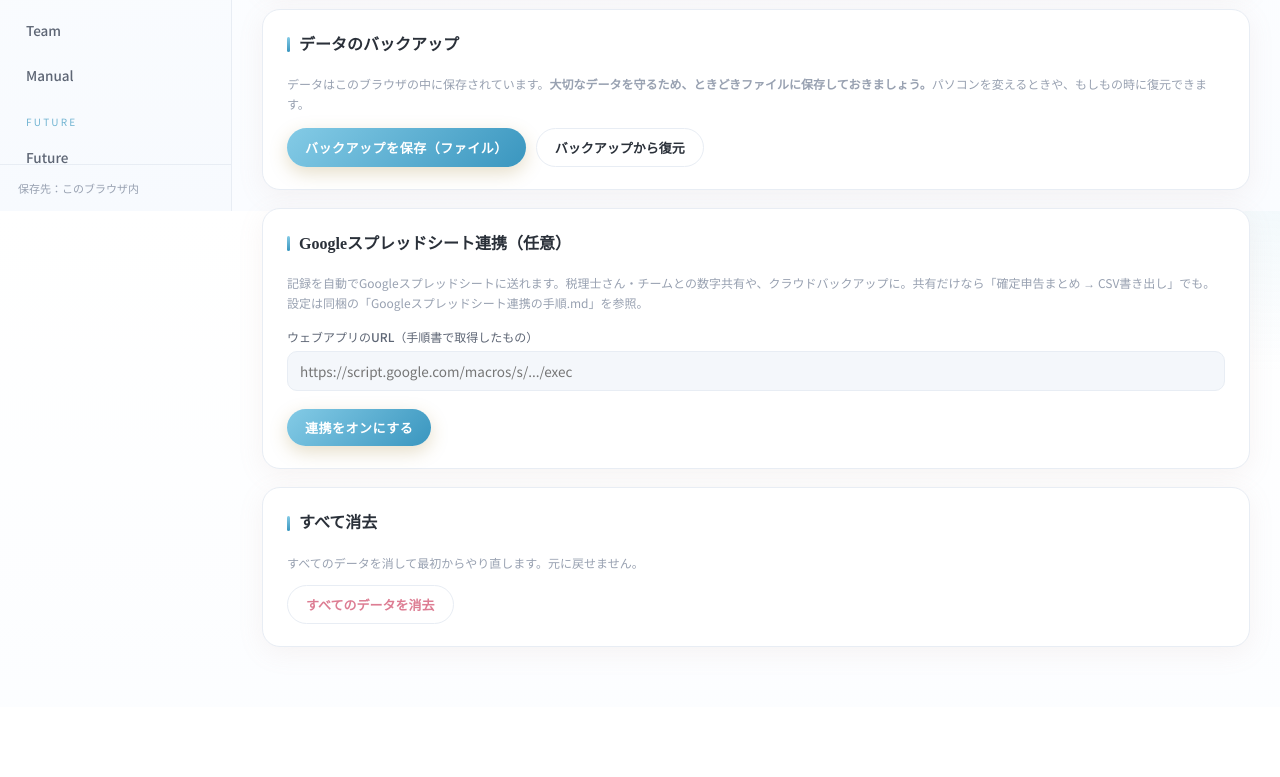
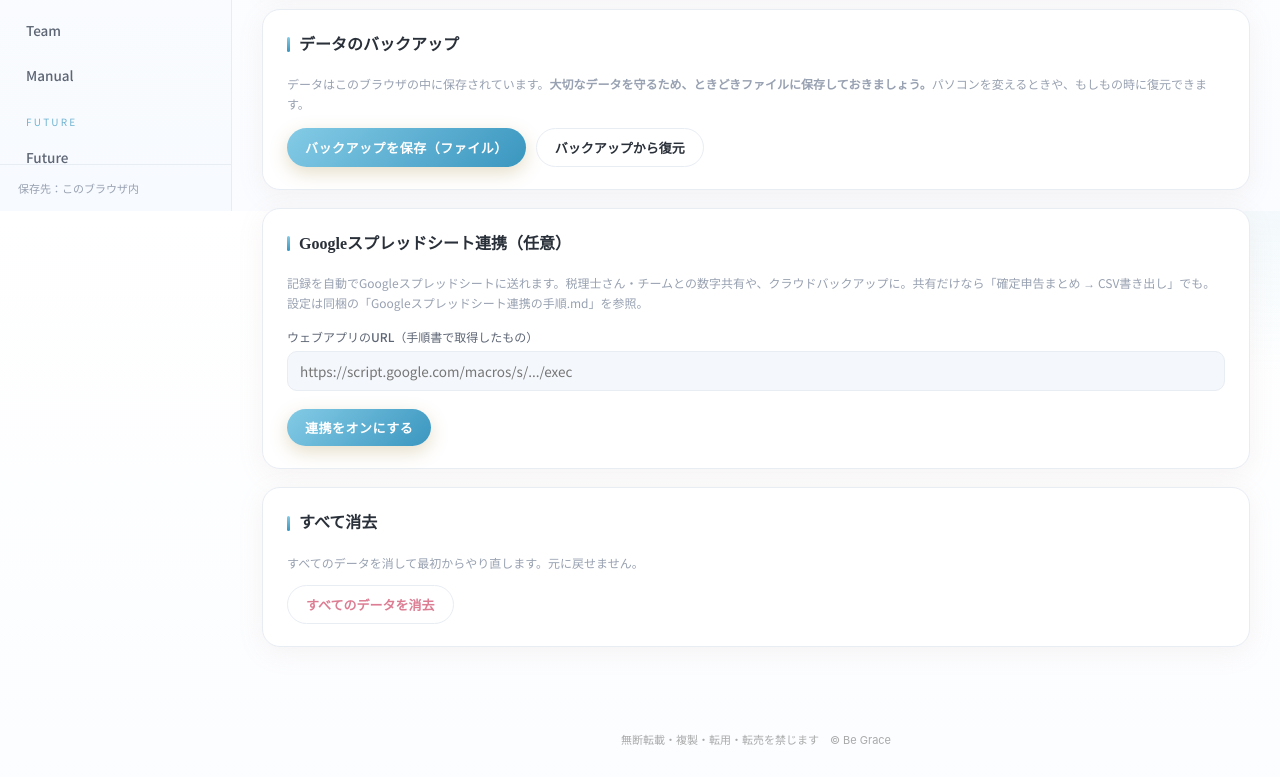
Before and after one commit to begracenao-alt/ceohub, a plain HTML site: page index.html in a window 1280 px wide. Shown: the part 589-1366 px from the top of the page. Before the commit the page ends 1296 px from the top, so only its background shows below. Drawn offline with nearby package versions, Linux system fonts and the light colour scheme.

Commit message:
著作権・無断転用の一文を本文内に追加

```diff
--- a/index.html
+++ b/index.html
@@ -31,7 +31,8 @@
         <div class="topbar-right" id="topbarDate"></div>
       </header>
       <div class="view" id="view"></div>
-    </main>
+    <div class="bg-copyright" style="text-align:center;font-size:11px;color:#9a9a9a;opacity:.85;padding:24px 12px 28px;line-height:1.7;font-family:-apple-system,sans-serif;">無断転載・複製・転用・転売を禁じます　© Be Grace</div>
+</main>
   </div>
 
   <!-- モーダル -->
```
